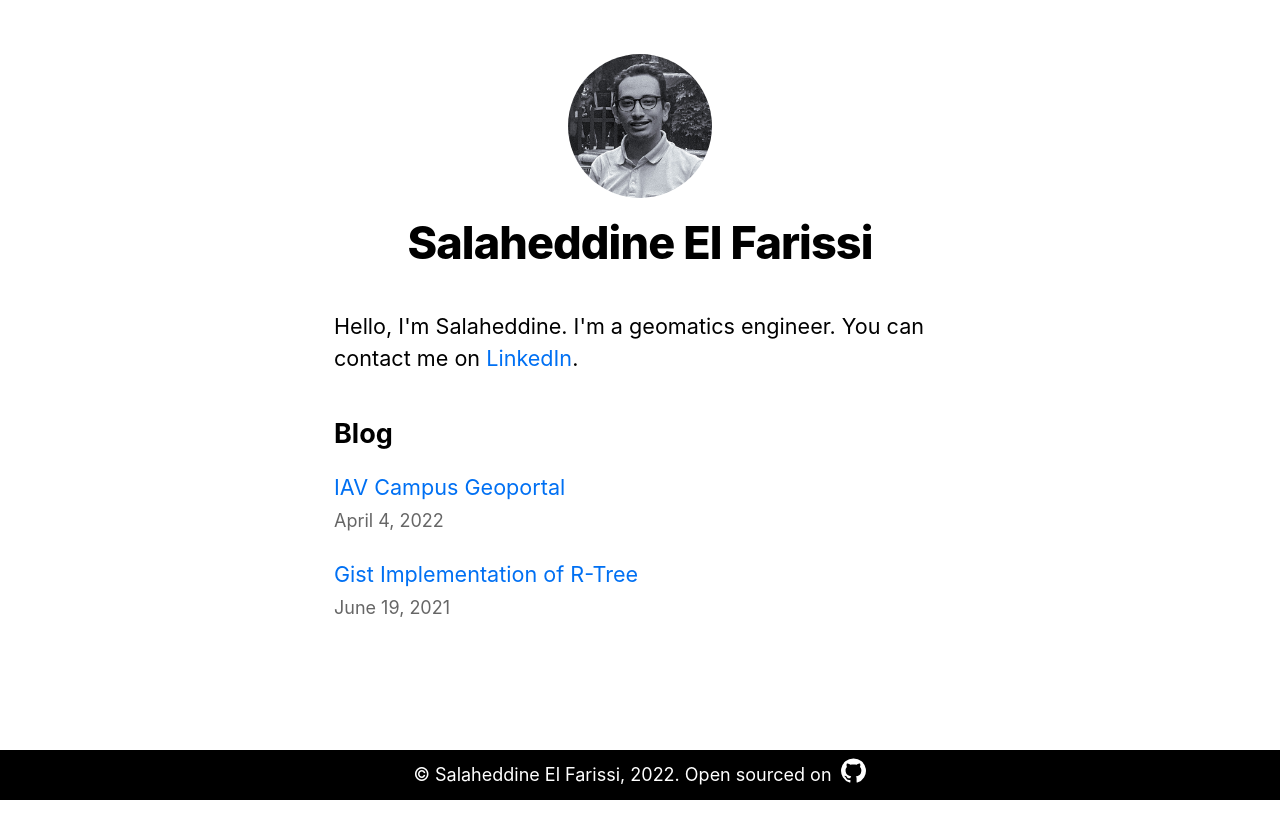
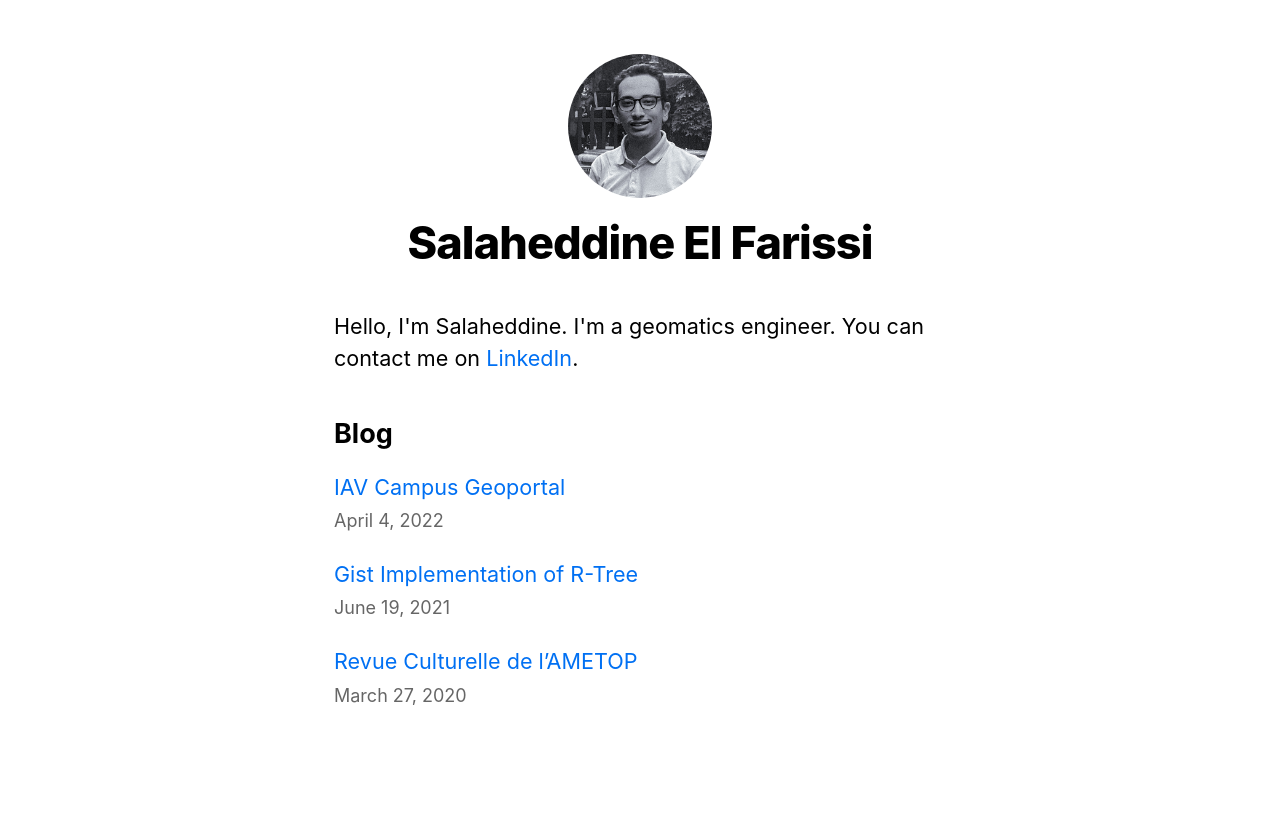
Before and after one commit to salahelfarissi/salahelfarissi.github.io, a Next.js app: page / in a window 1280 px wide. Built offline with nearby package versions, Linux system fonts and the light colour scheme.

Commit message:
Add text body

```diff
--- a/pages/index.js
+++ b/pages/index.js
@@ -49,7 +49,7 @@ export default function Home({ allPostsData }) {
           </ul>
         </section>
       </Layout>
-      <Footer />
+      {/* <Footer /> */}
     </>
   );
 }
--- /dev/null
+++ b/posts/magazine.md
@@ -0,0 +1,10 @@
+---
+title: 'Revue Culturelle de l’AMETOP'
+date: '2020-03-27'
+---
+
+I've worked, as a **graphic designer**, with a great teem of passionate fellows from my school of geomatics sciences and surveying engineering, to publish this altogether creative and beautiful magazine.
+
+You'll find some great content that may be of interest to you *(diverse articles, poetry, art, photography ...)* from talented students at [Institut agronomique et vétérinaire Hassan II](https://iav.ac.ma/).
+
+You can read the magazine by visiting the following link: [Cultural Magazine](https://ametop.ma/revue/revue-culturelle/2eme-edition-de-la-revue-culturelle-de-lametop/?fbclid=IwAR2ldU5UF22cviEnUI1huJfw7Sk_rE6_cj3CDy_0bRAQQqUC-od3G7b9olw).
```
